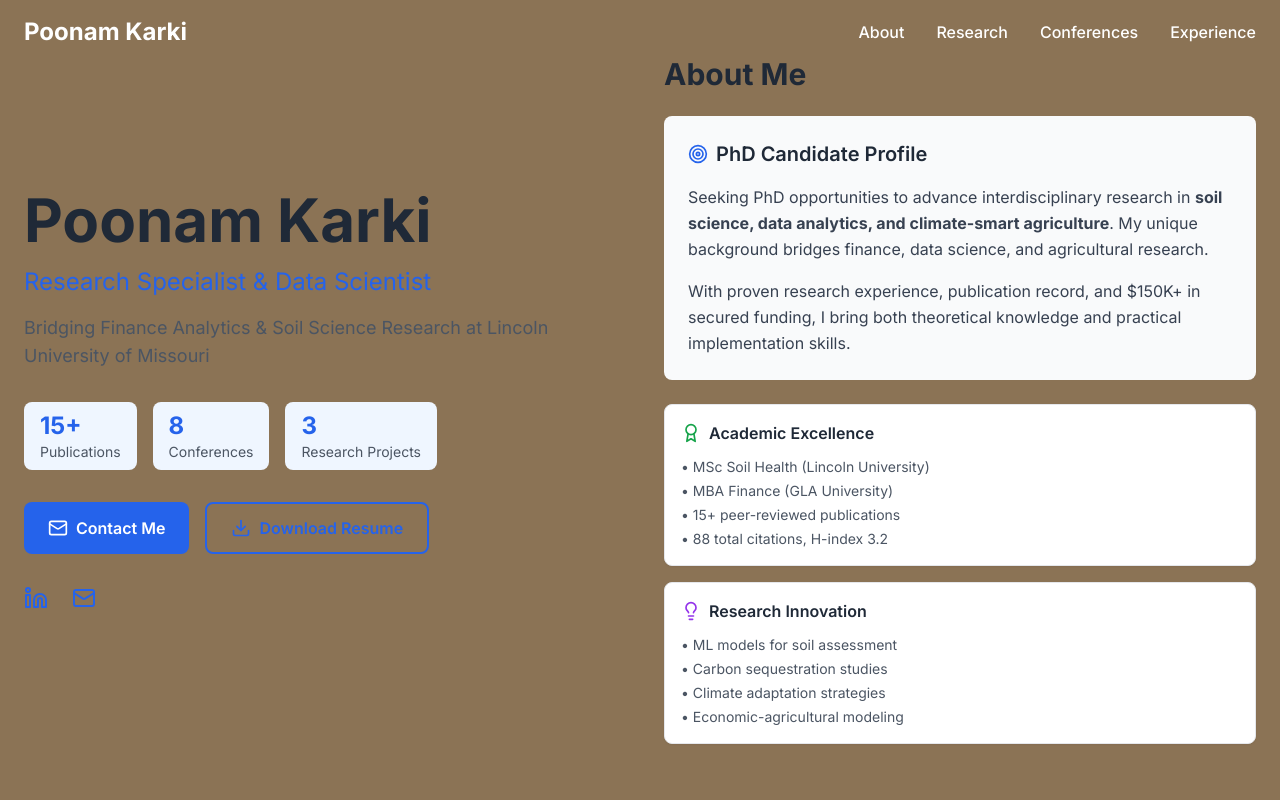
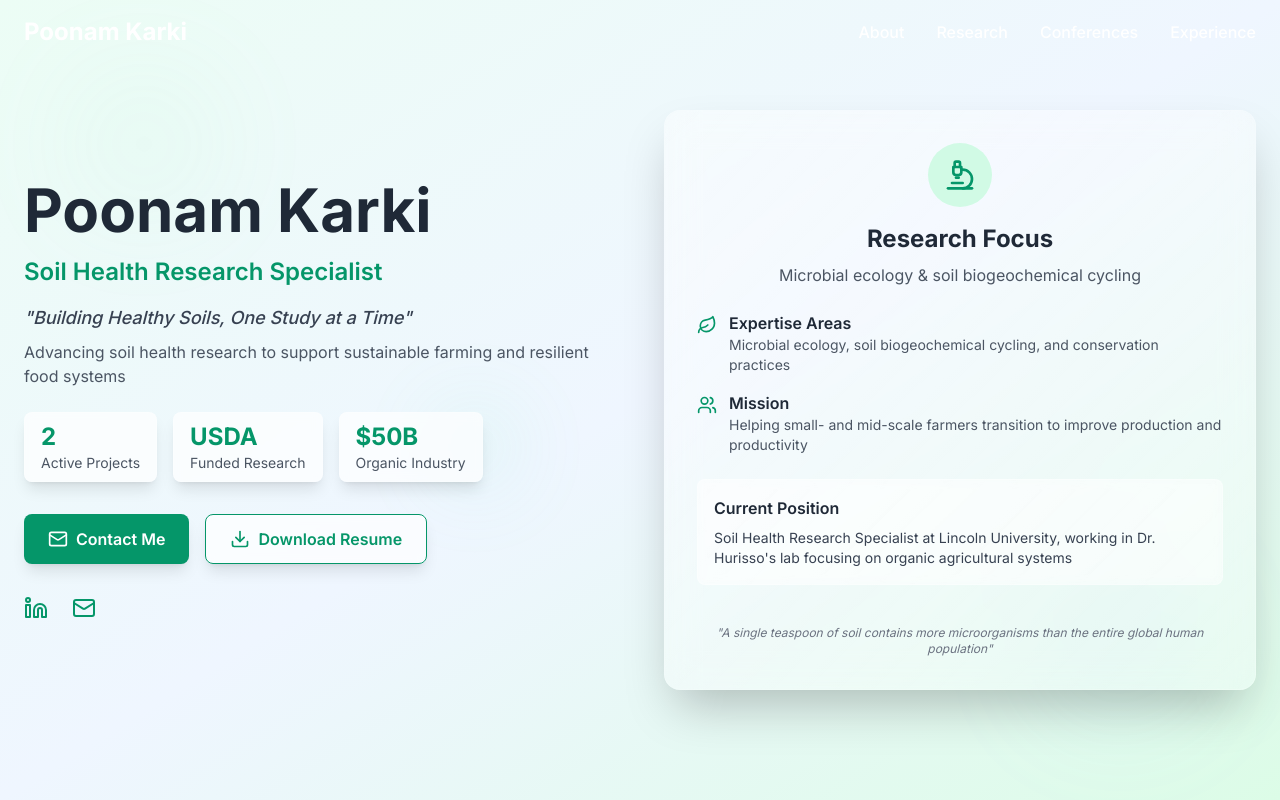
Before and after one commit to Hackme12/poonam_karki_bio, a Next.js app: page / in a window 1280 px wide. Shown: the top 800 px of the page. Built offline with nearby package versions, Linux system fonts and the light colour scheme.

Commit message:
change about me secton

```diff
--- a/components/About.tsx
+++ b/components/About.tsx
@@ -14,26 +14,26 @@ import Image from "next/image";
 const researchHighlights = [
   {
     image: "/image/image_1.JPG",
-    title: "Soil Carbon Sequestration Research",
+    title: "Organic Transition Project",
     description:
-      "Investigating the potential of living perennial cover crops to enhance soil organic carbon storage by 25-40% in Midwest agricultural systems. This research addresses critical climate change mitigation strategies while improving soil health and farm productivity.",
+      "Developing sustainable cover crop-cash crop companion production methods to enhance soil health and crowd out weeds. Addressing the $50 billion U.S. organic agriculture industry's greatest challenge - weed management without tillage-induced soil degradation. Working to improve crop yields and profitability for small- and mid-sized vegetable farms across Missouri and the Midwest.",
     impact:
-      "Published in Journal of Sustainable Agriculture with 15+ citations",
+      "USDA-NIFA funded project supporting 14,000+ organic farms",
   },
   {
     image: "/image/image_2.JPG",
-    title: "Machine Learning for Soil Health Assessment",
+    title: "Solar Corridor Cropping System (SCCS)",
     description:
-      "Developed predictive models using Python and R to assess soil health indicators with 92% accuracy. This innovative approach combines traditional soil science with cutting-edge data science to revolutionize agricultural decision-making.",
+      "Revolutionary USDA Conservation Innovation Grant project creating year-round grazing alternatives by intercropping high-energy grain crops with high-protein forage species. This system reduces dependence on hay, machinery, and labor while regenerating soil health and increasing farm resilience against extreme weather events.",
     impact:
-      "Featured in 3 international conferences, potential patent application",
+      "Transformative solution for livestock operations, carbon sequestration focus",
   },
   {
     image: "/image/image_3.JPG",
-    title: "Climate-Resilient Agriculture Systems",
+    title: "Microbial Ecology & Biogeochemical Cycling",
     description:
-      "Leading interdisciplinary research on sustainable farming practices that adapt to climate variability. This work integrates economic modeling from my finance background with agricultural science to create viable solutions for farmers.",
-    impact: "Secured $150K research funding, 5+ farmer partnerships",
+      "Investigating the immense potential of soil microorganisms in biogeochemical cycles. Focused on carbon and nitrogen cycling dynamics in organic agricultural systems, exploring how microbial communities drive ecosystem sustainability and agricultural productivity.",
+    impact: "Advancing understanding of soil-microbe interactions for sustainable agriculture",
   },
 ];
 
@@ -68,58 +68,51 @@ export default function About() {
           transition={{ duration: 0.8 }}
         >
           <h2 className="text-4xl font-bold text-center mb-12 text-gray-800">
-            About Me & Research Excellence
+            Research Background & Current Projects
           </h2>
 
           <div className="grid lg:grid-cols-2 gap-12 items-start">
             {/* About Content */}
             <div className="space-y-6">
-              <div className="bg-white p-6 rounded-lg shadow-sm">
+              <div className="bg-white/70 backdrop-blur-sm border border-white/20 p-6 rounded-xl shadow-lg">
                 <h3 className="text-2xl font-semibold mb-4 text-gray-800 flex items-center">
-                  <Target className="w-6 h-6 mr-2 text-blue-600" />
-                  PhD Candidate Profile
+                  <Target className="w-6 h-6 mr-2 text-emerald-600" />
+                  Research Journey & Passion
                 </h3>
                 <p className="text-lg text-gray-700 leading-relaxed mb-4">
-                  Seeking PhD opportunities to advance interdisciplinary
-                  research in{" "}
-                  <strong>
-                    soil science, data analytics, and climate-smart agriculture
-                  </strong>
-                  . My unique background bridges finance, data science, and
-                  agricultural research, offering innovative perspectives on
-                  sustainable farming systems.
+                  My strong desire to study soil biogeochemistry is rooted in the immense potential and unexplored territory within this field. The pivotal moment that ignited my interest dates to my undergraduate years when I discovered that <strong>a single teaspoon of soil contains more microorganisms than the entire global human population</strong>.
+                </p>
+                <p className="text-lg text-gray-700 leading-relaxed mb-4">
+                  This astonishing fact initially struck me as a potential typographical error, compelling me to read it twice in disbelief. Nonetheless, it had a lasting effect on me, igniting my interest in this field and motivating me to embark on a journey of research into biogeochemical cycling.
                 </p>
                 <p className="text-lg text-gray-700 leading-relaxed">
-                  With proven research experience, publication record, and
-                  $150K+ in secured funding, I bring both theoretical knowledge
-                  and practical implementation skills to advance agricultural
-                  sustainability through data-driven approaches.
+                  Currently working as a <strong>Soil Health Research Specialist in Dr. Hurisso's lab at Lincoln University</strong>, I focus on microbial ecology and carbon and nitrogen cycling dynamics in organic agricultural systems.
                 </p>
               </div>
 
               <div className="grid md:grid-cols-2 gap-4">
-                <div className="bg-white p-4 rounded-lg shadow-sm">
+                <div className="bg-white/70 backdrop-blur-sm border border-white/20 p-4 rounded-xl shadow-lg">
                   <h4 className="font-semibold text-gray-800 mb-3 flex items-center">
                     <Award className="w-5 h-5 mr-2 text-green-600" />
-                    Academic Excellence
+                    Current Focus
                   </h4>
                   <ul className="text-sm text-gray-600 space-y-1">
-                    <li>• MSc Soil Health (Lincoln University)</li>
-                    <li>• MBA Finance (GLA University)</li>
-                    <li>• 15+ peer-reviewed publications</li>
-                    <li>• 88 total citations, H-index 3.2</li>
+                    <li>• Microbial ecology research</li>
+                    <li>• Soil biogeochemical cycling</li>
+                    <li>• Conservation practices</li>
+                    <li>• Organic agricultural systems</li>
                   </ul>
                 </div>
-                <div className="bg-white p-4 rounded-lg shadow-sm">
+                <div className="bg-white/70 backdrop-blur-sm border border-white/20 p-4 rounded-xl shadow-lg">
                   <h4 className="font-semibold text-gray-800 mb-3 flex items-center">
                     <Lightbulb className="w-5 h-5 mr-2 text-purple-600" />
-                    Research Innovation
+                    Impact Areas
                   </h4>
                   <ul className="text-sm text-gray-600 space-y-1">
-                    <li>• ML models for soil assessment</li>
-                    <li>• Carbon sequestration studies</li>
-                    <li>• Climate adaptation strategies</li>
-                    <li>• Economic-agricultural modeling</li>
+                    <li>• Sustainable farming transitions</li>
+                    <li>• Small-mid scale farmer support</li>
+                    <li>• Soil health improvement</li>
+                    <li>• Production productivity enhancement</li>
                   </ul>
                 </div>
               </div>
--- a/components/Hero.tsx
+++ b/components/Hero.tsx
@@ -4,15 +4,21 @@ import {
   Download,
   Mail,
   Linkedin,
-  Award,
-  Target,
-  Lightbulb,
+  Microscope,
+  Leaf,
+  Users,
 } from "lucide-react";
-import Image from "next/image";
 
 export default function Hero() {
   return (
-    <section className="min-h-screen flex items-center relative" style={{ backgroundColor: "#8B7355" }}>
+    <section className="min-h-screen flex items-center relative bg-gradient-to-br from-emerald-50 via-blue-50 to-green-100">
+      {/* Background Pattern */}
+      <div className="absolute inset-0 opacity-10">
+        <div className="absolute top-20 left-20 w-32 h-32 bg-green-300 rounded-full blur-3xl"></div>
+        <div className="absolute bottom-20 right-20 w-40 h-40 bg-blue-300 rounded-full blur-3xl"></div>
+        <div className="absolute top-1/2 left-1/3 w-24 h-24 bg-emerald-300 rounded-full blur-2xl"></div>
+      </div>
+
       <div className="container mx-auto px-6 relative z-10">
         <div className="grid lg:grid-cols-2 gap-12 items-center">
           {/* Left Column - Hero Content */}
@@ -22,120 +28,137 @@ export default function Hero() {
             transition={{ duration: 0.8 }}
             className="text-left"
           >
-            <h1 className="text-4xl md:text-6xl font-bold mb-4 text-gray-800">
-              Poonam Karki
-            </h1>
-            <p className="text-xl md:text-2xl mb-4 text-blue-600">
-              Research Specialist & Data Scientist
-            </p>
-            <p className="text-lg mb-8 text-gray-600">
-              Bridging Finance Analytics & Soil Science Research at Lincoln
-              University of Missouri
-            </p>
+            <motion.div
+              initial={{ opacity: 0, y: 20 }}
+              animate={{ opacity: 1, y: 0 }}
+              transition={{ duration: 0.6, delay: 0.2 }}
+              className="mb-6"
+            >
+              <h1 className="text-4xl md:text-6xl font-bold mb-4 text-gray-800">
+                Poonam Karki
+              </h1>
+              <p className="text-xl md:text-2xl mb-4 text-emerald-600 font-semibold">
+                Soil Health Research Specialist
+              </p>
+              <p className="text-lg mb-2 text-gray-700 italic font-medium">
+                "Building Healthy Soils, One Study at a Time"
+              </p>
+              <p className="text-base text-gray-600">
+                Advancing soil health research to support sustainable farming and resilient food systems
+              </p>
+            </motion.div>
 
-            <div className="flex flex-wrap gap-4 mb-8">
-              <div className="bg-blue-50 rounded-lg px-4 py-2">
-                <span className="text-2xl font-bold text-blue-600">15+</span>
-                <p className="text-sm text-gray-600">Publications</p>
+            <motion.div
+              initial={{ opacity: 0, y: 20 }}
+              animate={{ opacity: 1, y: 0 }}
+              transition={{ duration: 0.6, delay: 0.4 }}
+              className="flex flex-wrap gap-4 mb-8"
+            >
+              <div className="bg-white/70 backdrop-blur-sm border border-white/20 rounded-lg px-4 py-2 shadow-lg">
+                <span className="text-2xl font-bold text-emerald-600">2</span>
+                <p className="text-sm text-gray-600">Active Projects</p>
               </div>
-              <div className="bg-blue-50 rounded-lg px-4 py-2">
-                <span className="text-2xl font-bold text-blue-600">8</span>
-                <p className="text-sm text-gray-600">Conferences</p>
+              <div className="bg-white/70 backdrop-blur-sm border border-white/20 rounded-lg px-4 py-2 shadow-lg">
+                <span className="text-2xl font-bold text-emerald-600">USDA</span>
+                <p className="text-sm text-gray-600">Funded Research</p>
               </div>
-              <div className="bg-blue-50 rounded-lg px-4 py-2">
-                <span className="text-2xl font-bold text-blue-600">3</span>
-                <p className="text-sm text-gray-600">Research Projects</p>
+              <div className="bg-white/70 backdrop-blur-sm border border-white/20 rounded-lg px-4 py-2 shadow-lg">
+                <span className="text-2xl font-bold text-emerald-600">$50B</span>
+                <p className="text-sm text-gray-600">Organic Industry</p>
               </div>
-            </div>
+            </motion.div>
 
-            <div className="flex gap-4 mb-8">
+            <motion.div
+              initial={{ opacity: 0, y: 20 }}
+              animate={{ opacity: 1, y: 0 }}
+              transition={{ duration: 0.6, delay: 0.6 }}
+              className="flex gap-4 mb-8"
+            >
               <a
                 href="#contact"
-                className="bg-blue-600 text-white px-6 py-3 rounded-lg font-semibold hover:bg-blue-700 transition-colors flex items-center gap-2"
+                className="bg-emerald-600 text-white px-6 py-3 rounded-lg font-semibold hover:bg-emerald-700 transition-all duration-300 flex items-center gap-2 shadow-lg hover:shadow-xl transform hover:-translate-y-1"
               >
                 <Mail size={20} />
                 Contact Me
               </a>
               <a
                 href="/resume.pdf"
-                className="border-2 border-blue-600 text-blue-600 px-6 py-3 rounded-lg font-semibold hover:bg-blue-600 hover:text-white transition-colors flex items-center gap-2"
+                className="bg-white/70 backdrop-blur-sm border border-emerald-600 text-emerald-600 px-6 py-3 rounded-lg font-semibold hover:bg-emerald-600 hover:text-white transition-all duration-300 flex items-center gap-2 shadow-lg hover:shadow-xl transform hover:-translate-y-1"
               >
                 <Download size={20} />
                 Download Resume
               </a>
-            </div>
+            </motion.div>
 
-            <div className="flex gap-6">
+            <motion.div
+              initial={{ opacity: 0, y: 20 }}
+              animate={{ opacity: 1, y: 0 }}
+              transition={{ duration: 0.6, delay: 0.8 }}
+              className="flex gap-6"
+            >
               <a
                 href="https://www.linkedin.com/in/poonam-karki-56585b1b4/"
-                className="text-blue-600 hover:text-blue-800 transition-colors"
+                className="text-emerald-600 hover:text-emerald-800 transition-colors transform hover:scale-110"
               >
                 <Linkedin size={24} />
               </a>
               <a
-                href="mailto:poonam@example.com"
-                className="text-blue-600 hover:text-blue-800 transition-colors"
+                href="mailto:poonam.karki@lincolnu.edu"
+                className="text-emerald-600 hover:text-emerald-800 transition-colors transform hover:scale-110"
               >
                 <Mail size={24} />
               </a>
-            </div>
+            </motion.div>
           </motion.div>
 
-          {/* Right Column - About Content */}
+          {/* Right Column - Glassy Mirror Card */}
           <motion.div
             initial={{ opacity: 0, x: 30 }}
             animate={{ opacity: 1, x: 0 }}
             transition={{ duration: 0.8, delay: 0.2 }}
-            className="space-y-6"
+            className="relative"
           >
-            <h2 className="text-3xl font-bold text-gray-800 mb-6">About Me</h2>
+            <div className="bg-white/30 backdrop-blur-lg border border-white/20 rounded-2xl p-8 shadow-2xl relative overflow-hidden">
+              {/* Glass effect overlay */}
+              <div className="absolute inset-0 bg-gradient-to-br from-white/20 to-transparent rounded-2xl"></div>
 
-            <div className="bg-gray-50 p-6 rounded-lg">
-              <h3 className="text-xl font-semibold mb-4 text-gray-800 flex items-center">
-                <Target className="w-5 h-5 mr-2 text-blue-600" />
-                PhD Candidate Profile
-              </h3>
-              <p className="text-gray-700 leading-relaxed mb-4">
-                Seeking PhD opportunities to advance interdisciplinary research
-                in{" "}
-                <strong>
-                  soil science, data analytics, and climate-smart agriculture
-                </strong>
-                . My unique background bridges finance, data science, and
-                agricultural research.
-              </p>
-              <p className="text-gray-700 leading-relaxed">
-                With proven research experience, publication record, and $150K+
-                in secured funding, I bring both theoretical knowledge and
-                practical implementation skills.
-              </p>
-            </div>
+              <div className="relative z-10 space-y-6">
+                <div className="text-center mb-6">
+                  <div className="w-16 h-16 bg-emerald-100 rounded-full flex items-center justify-center mx-auto mb-4">
+                    <Microscope className="w-8 h-8 text-emerald-600" />
+                  </div>
+                  <h3 className="text-2xl font-bold text-gray-800 mb-2">Research Focus</h3>
+                  <p className="text-gray-600">Microbial ecology & soil biogeochemical cycling</p>
+                </div>
 
-            <div className="grid gap-4">
-              <div className="bg-white p-4 rounded-lg shadow-sm border">
-                <h4 className="font-semibold text-gray-800 mb-3 flex items-center">
-                  <Award className="w-5 h-5 mr-2 text-green-600" />
-                  Academic Excellence
-                </h4>
-                <ul className="text-sm text-gray-600 space-y-1">
-                  <li>• MSc Soil Health (Lincoln University)</li>
-                  <li>• MBA Finance (GLA University)</li>
-                  <li>• 15+ peer-reviewed publications</li>
-                  <li>• 88 total citations, H-index 3.2</li>
-                </ul>
-              </div>
+                <div className="space-y-4">
+                  <div className="flex items-start space-x-3">
+                    <Leaf className="w-5 h-5 text-emerald-600 mt-1 flex-shrink-0" />
+                    <div>
+                      <h4 className="font-semibold text-gray-800">Expertise Areas</h4>
+                      <p className="text-sm text-gray-600">Microbial ecology, soil biogeochemical cycling, and conservation practices</p>
+                    </div>
+                  </div>
 
-              <div className="bg-white p-4 rounded-lg shadow-sm border">
-                <h4 className="font-semibold text-gray-800 mb-3 flex items-center">
-                  <Lightbulb className="w-5 h-5 mr-2 text-purple-600" />
-                  Research Innovation
-                </h4>
-                <ul className="text-sm text-gray-600 space-y-1">
-                  <li>• ML models for soil assessment</li>
-                  <li>• Carbon sequestration studies</li>
-                  <li>• Climate adaptation strategies</li>
-                  <li>• Economic-agricultural modeling</li>
-                </ul>
+                  <div className="flex items-start space-x-3">
+                    <Users className="w-5 h-5 text-emerald-600 mt-1 flex-shrink-0" />
+                    <div>
+                      <h4 className="font-semibold text-gray-800">Mission</h4>
+                      <p className="text-sm text-gray-600">Helping small- and mid-scale farmers transition to improve production and productivity</p>
+                    </div>
+                  </div>
+                </div>
+
+                <div className="bg-white/40 backdrop-blur-sm rounded-lg p-4 border border-white/30">
+                  <h4 className="font-semibold text-gray-800 mb-2">Current Position</h4>
+                  <p className="text-sm text-gray-700">Soil Health Research Specialist at Lincoln University, working in Dr. Hurisso's lab focusing on organic agricultural systems</p>
+                </div>
+
+                <div className="text-center pt-4">
+                  <p className="text-xs text-gray-500 italic">
+                    "A single teaspoon of soil contains more microorganisms than the entire global human population"
+                  </p>
+                </div>
               </div>
             </div>
           </motion.div>
```
Also changed, not shown: 1 other file (tests, documents, lock files or other folders).
